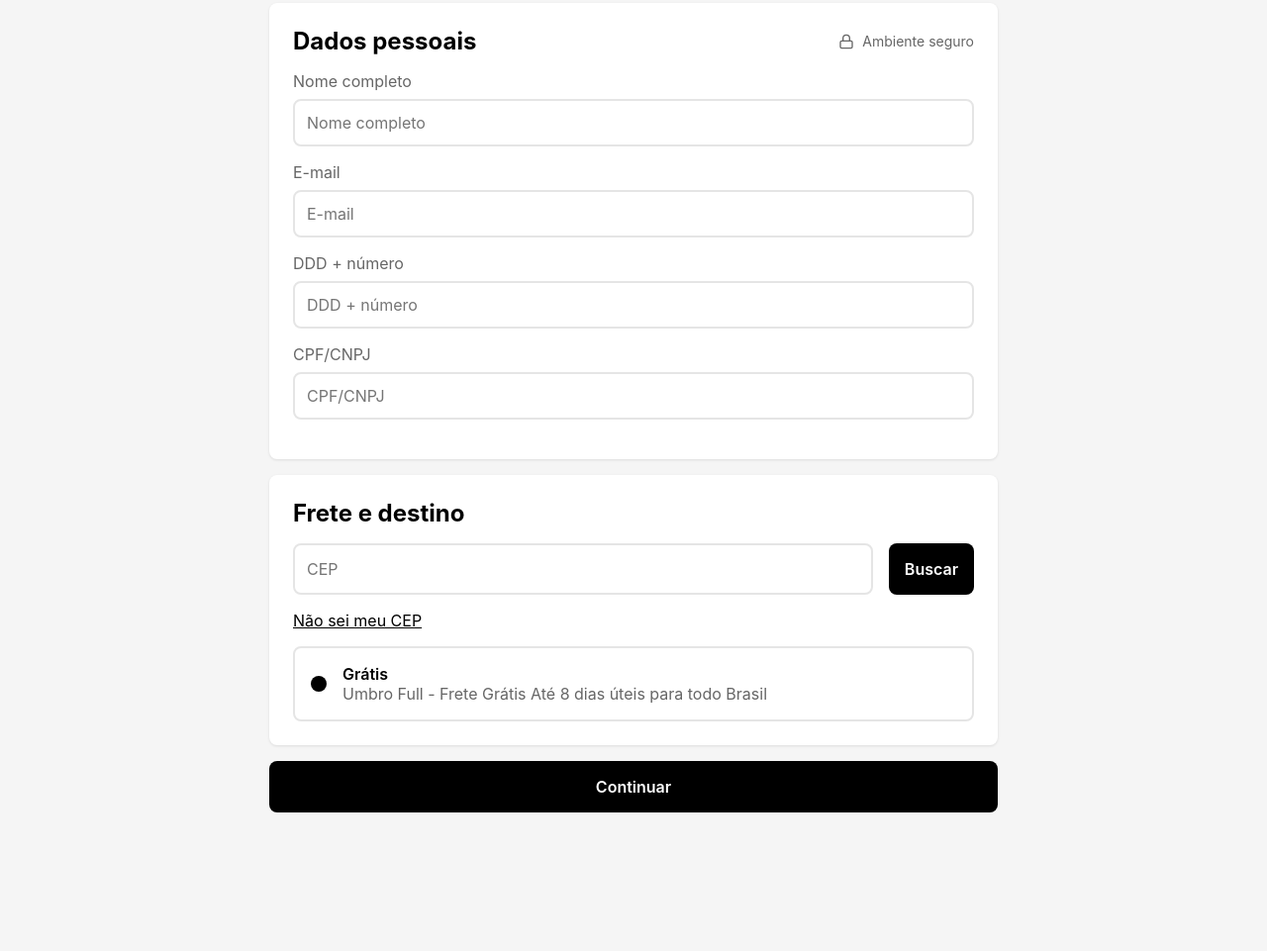
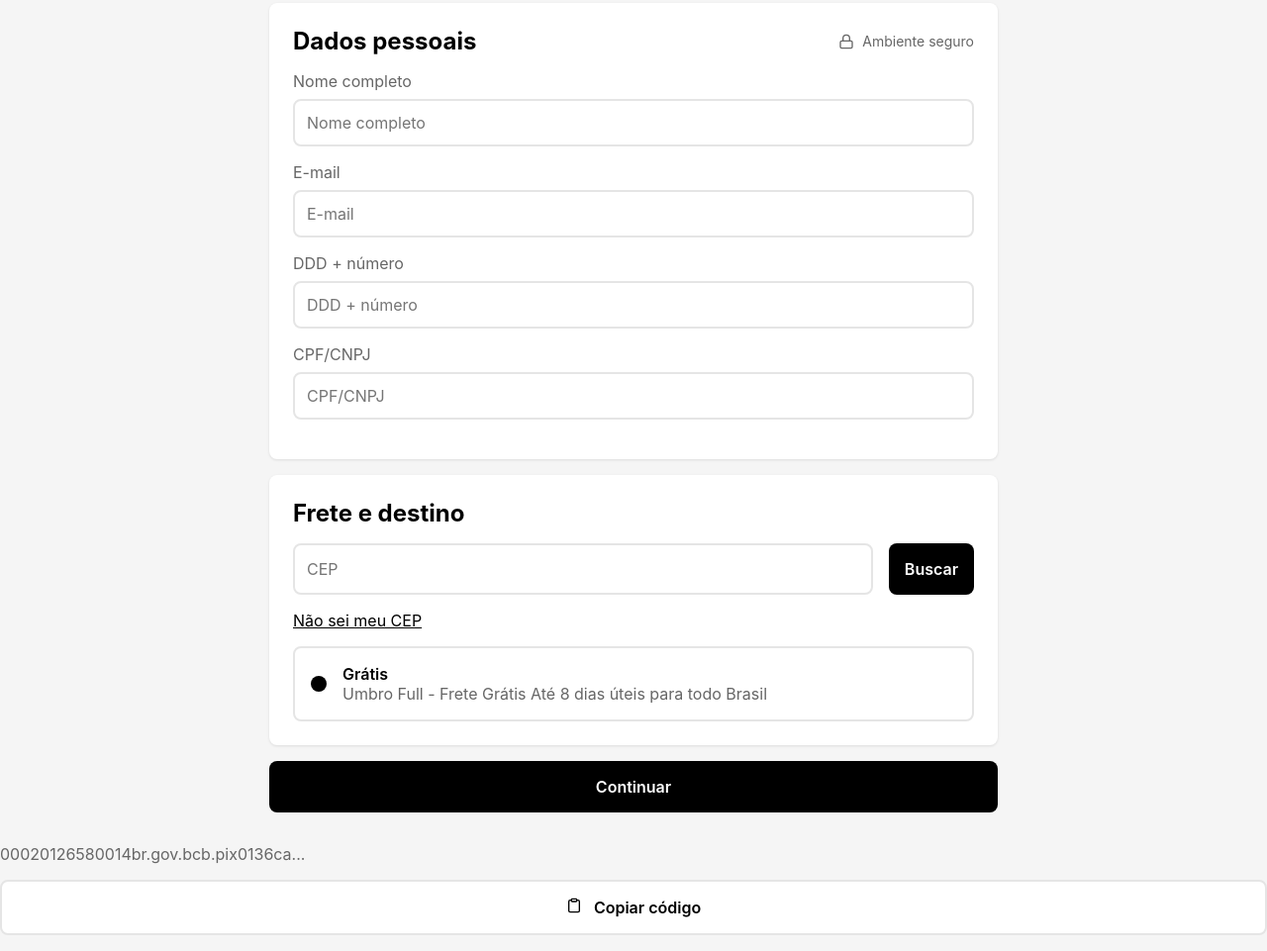
Before and after one commit to blackhathustle/Checkout, a plain HTML site: page index.html in a window 1280 px wide. Shown: the part 350-1311 px from the top of the page at 99% size. Before the commit the page ends 1187 px from the top, so only its background shows below. Drawn offline with Linux system fonts and the light colour scheme.

Commit message:
Update index.html

```diff
--- a/index.html
+++ b/index.html
@@ -308,7 +308,7 @@
                     <span class="timer-digit">4</span>
                 </div>
               <div class="pix-code">00020126580014br.gov.bcb.pix0136ca...</div>
-                <button class="button button-outline" style="margin-bottom: 1rem;">
+<button class="button button-outline" style="margin-bottom: 1rem;" onclick="copyPixCode()">
     <svg width="16" height="16" viewBox="0 0 24 24" fill="none" stroke="currentColor" stroke-width="2" style="margin-right: 8px;">
         <path d="M16 4h2a2 2 0 0 1 2 2v14a2 2 0 0 1-2 2H6a2 2 0 0 1-2-2V6a2 2 0 0 1 2-2h2"></path>
         <rect x="8" y="2" width="8" height="4" rx="1" ry="1"></rect>
@@ -329,6 +329,15 @@
         </div>
     </main>
 
+<div class="pix-code">00020126580014br.gov.bcb.pix0136ca...</div>
+<button class="button button-outline" style="margin-bottom: 1rem;" onclick="copyPixCode()">
+    <svg width="16" height="16" viewBox="0 0 24 24" fill="none" stroke="currentColor" stroke-width="2" style="margin-right: 8px;">
+        <path d="M16 4h2a2 2 0 0 1 2 2v14a2 2 0 0 1-2 2H6a2 2 0 0 1-2-2V6a2 2 0 0 1 2-2h2"></path>
+        <rect x="8" y="2" width="8" height="4" rx="1" ry="1"></rect>
+    </svg>
+    Copiar código
+</button>
+
 <script>
     function showStep(step) {
         document.querySelectorAll('.step-content').forEach(el => el.style.display = 'none');
@@ -341,6 +350,15 @@
     function selectPayment(method) {
         document.querySelectorAll('.payment-option').forEach(el => el.classList.remove('selected'));
         event.currentTarget.classList.add('selected');
+    }
+
+    function copyPixCode() {
+        const pixCode = document.querySelector('.pix-code').textContent;
+        navigator.clipboard.writeText(pixCode).then(() => {
+            alert('Código Pix copiado!');
+        }).catch(err => {
+            console.error('Erro ao copiar o código: ', err);
+        });
     }
 
     // Timer countdown
@@ -369,5 +387,6 @@
 
     setInterval(updateTimer, 1000);
 </script>
+
 </body>
 </html>
```
Lines whose indentation alone changed are shown as unchanged.
